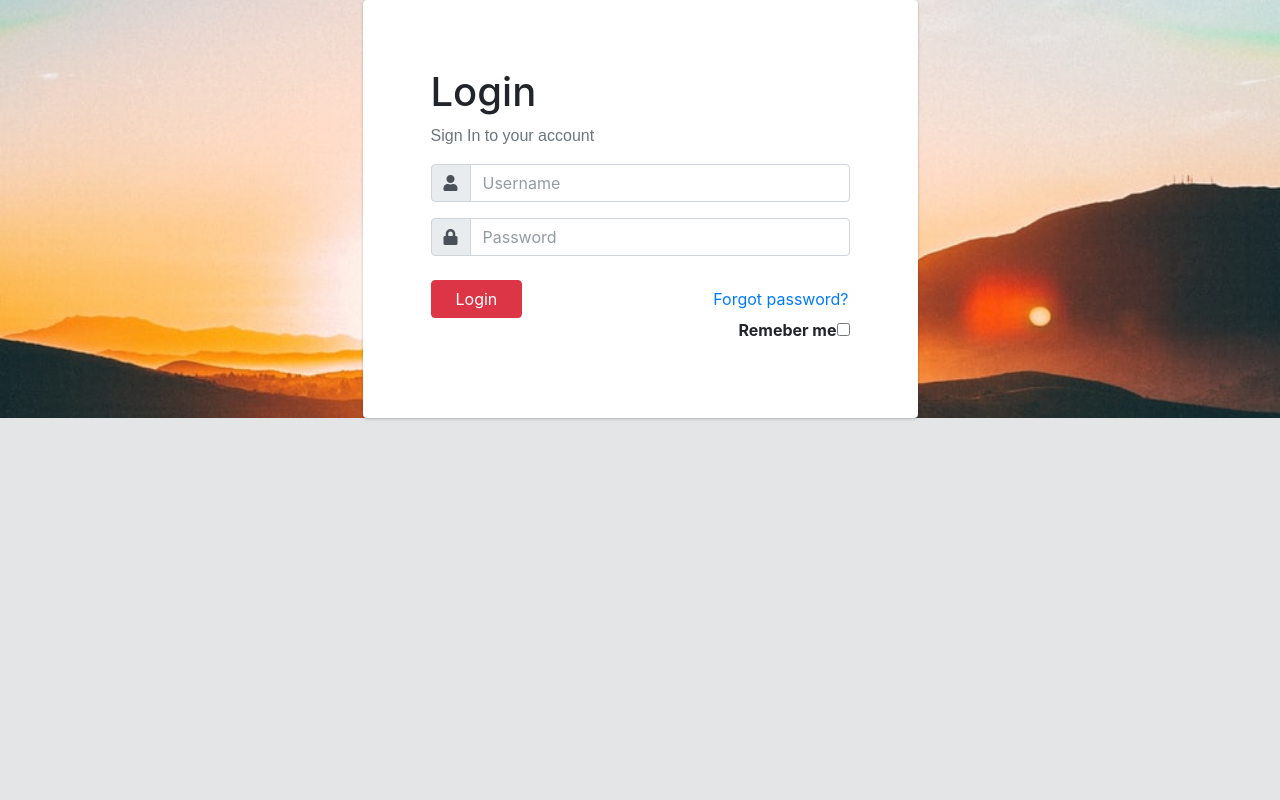
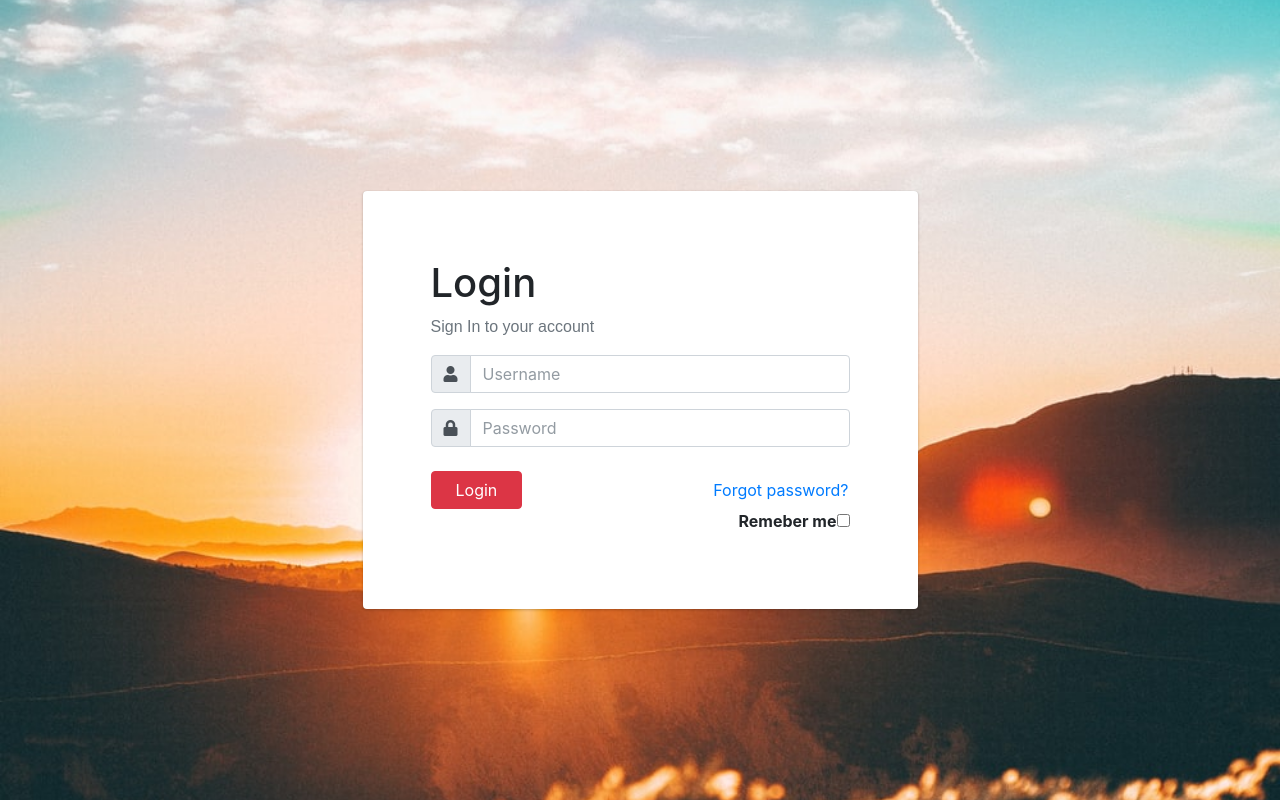
Before and after one commit to nabeelhussainshah/sarokh, a React (Create React App) app: page /login in a window 1280 px wide. Built offline with nearby package versions, Linux system fonts and the light colour scheme; a web font is replaced by a local one.

Commit message:
desgin changes

```diff
--- a/src/styles/global.css
+++ b/src/styles/global.css
@@ -1,6 +1,17 @@
 /* login page css  */
 body{
     background-color: #e4e5e6;
+}
+
+.app-body .main {
+    flex: 1;
+    min-width: 0;
+}
+
+.app-body{
+    display: flex;
+    flex-direction: column;
+    min-height: 100vh;
 }
 .custom-margin{
     margin-left: 15px;
```
